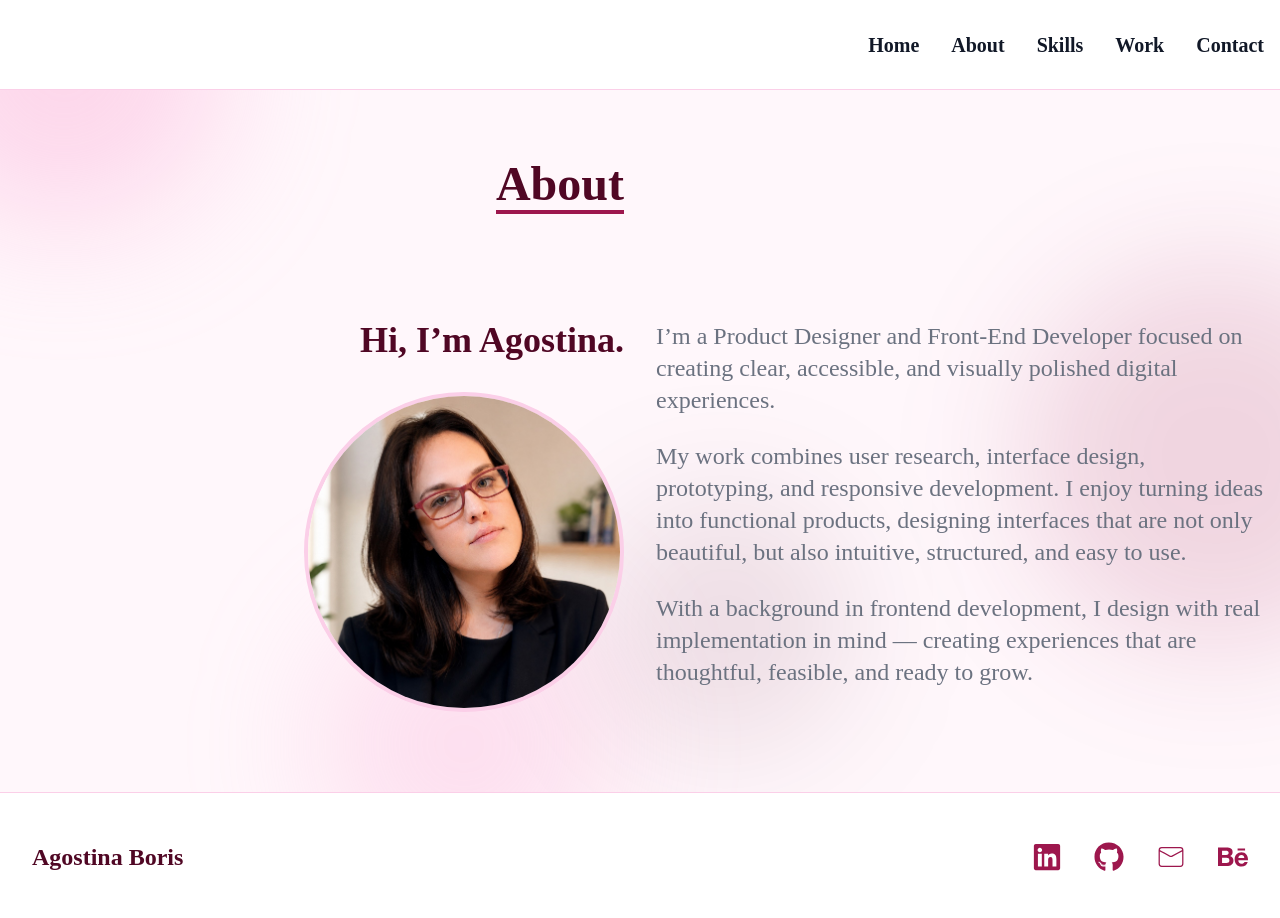
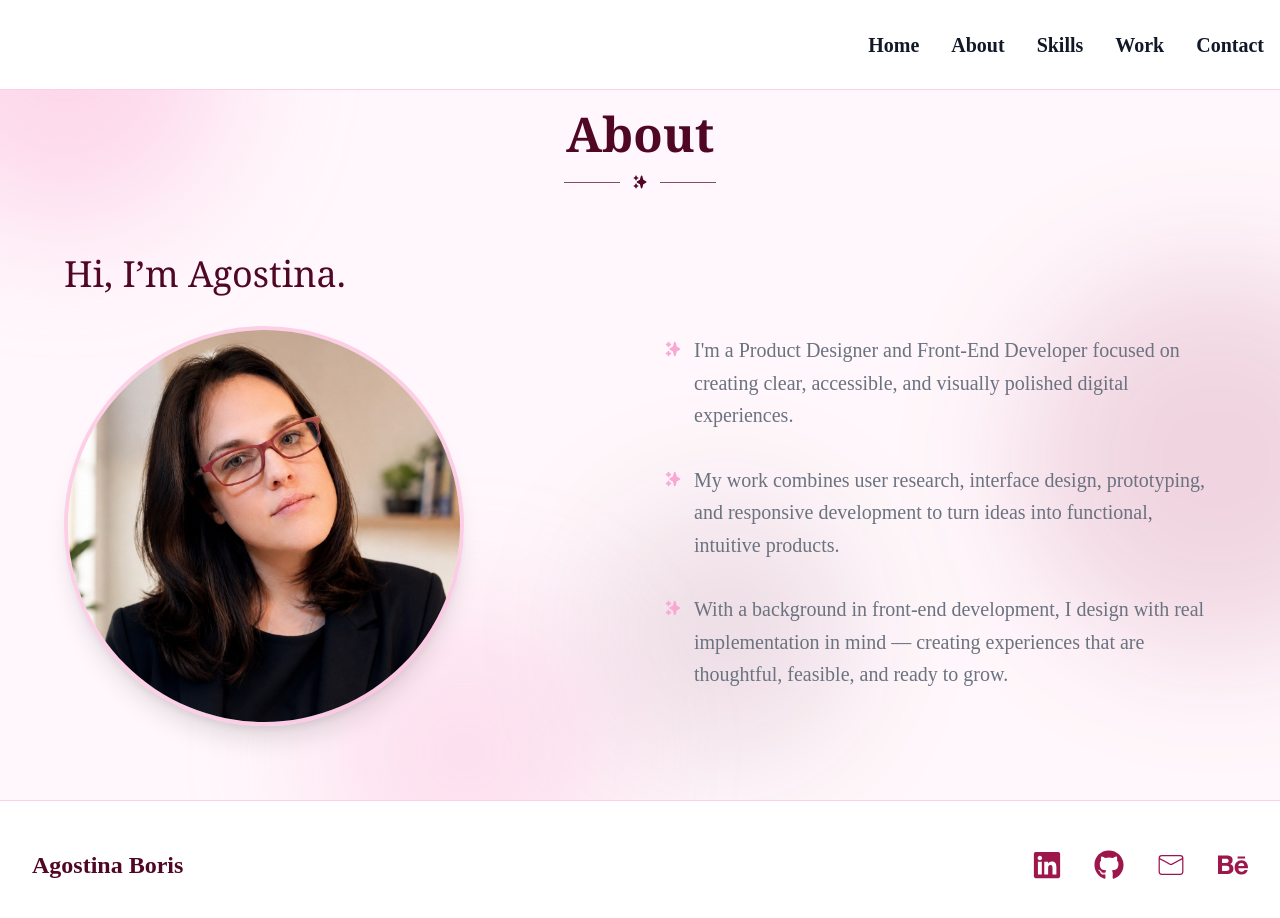
Before and after one commit to AgostinaBoris/portfolio, a React (Create React App) app: page /about in a window 1280 px wide. Shown: the top 918 px of the page. Built offline with nearby package versions, Linux system fonts and the light colour scheme.

Commit message:
Redesign About page to match new layout
Center the "About" heading with a serif title and sparkle divider,
switch to a left-aligned photo/bullet layout with sparkle-marked
points, and enlarge and realign the profile photo against the copy.

```diff
--- a/src/pages/About.jsx
+++ b/src/pages/About.jsx
@@ -1,10 +1,16 @@
 import React from "react";
+import { HiSparkles } from "react-icons/hi";
 import YO from '../assets/yop.jpg'
 
+const points = [
+  "I'm a Product Designer and Front-End Developer focused on creating clear, accessible, and visually polished digital experiences.",
+  "My work combines user research, interface design, prototyping, and responsive development to turn ideas into functional, intuitive products.",
+  "With a background in front-end development, I design with real implementation in mind — creating experiences that are thoughtful, feasible, and ready to grow.",
+];
 
 function About() {
   return (
-    <div name="about" className="relative w-full h-full pt-20 bg-background overflow-hidden">
+    <div name="about" className="relative w-full min-h-screen pt-[110px] pb-16 bg-background overflow-hidden">
       {/* Decorative background blobs: soft, blurred, layered for a delicate 3D depth feel */}
       <div className="pointer-events-none absolute inset-0 overflow-hidden">
         <div className="absolute -top-24 -left-24 w-80 h-80 bg-accent/40 rounded-full blur-3xl" />
@@ -13,42 +19,34 @@ function About() {
         <div className="absolute bottom-10 right-1/3 w-64 h-64 bg-primary-dark/10 rounded-full blur-3xl" />
       </div>
 
-      <div className="relative z-10 flex flex-col justify-center items-center w-full h-full">
-        <div className="max-w-[1000px] w-full grid grid-cols-2 gap-8">
-          <div className="sm:text-right mt-20 pb-8 pl-4">
-            <p className="text-5xl font-bold inline border-b-4 text-primary-dark border-primary">
-              About
-            </p>
+      <div className="relative z-10 max-w-[1200px] w-full mx-auto px-6">
+        <div className="text-center mb-16">
+          <h1 className="font-serif text-5xl font-bold text-primary-dark">About</h1>
+          <div className="mt-4 flex items-center justify-center gap-3">
+            <span className="h-px w-14 bg-primary-dark/70" />
+            <HiSparkles className="text-primary-dark" />
+            <span className="h-px w-14 bg-primary-dark/70" />
           </div>
         </div>
-        <div className="max-w-[1400px] w-full grid sm:grid-cols-2 py-20 gap-8 px-4">
-          <div className="flex flex-col items-end">
-            <p className="sm:text-right text-primary-dark text-4xl font-bold">
+
+        <div className="grid sm:grid-cols-2 gap-x-12 gap-y-10 items-start">
+          <div className="flex flex-col items-start">
+            <p className="font-serif text-4xl text-primary-dark mb-8">
               Hi, I&rsquo;m Agostina.
             </p>
             <img
               src={YO}
               alt="Agostina Boris"
-              className="mt-8 rounded-full w-full max-w-[320px] h-auto border-4 border-border"
+              className="rounded-full w-full max-w-[400px] h-auto border-4 border-accent/50 shadow-xl"
             />
           </div>
-          <div className="space-y-6">
-            <p className="text-2xl text-muted">
-              I&rsquo;m a Product Designer and Front-End Developer focused on
-              creating clear, accessible, and visually polished digital
-              experiences.
-            </p>
-            <p className="text-2xl text-muted">
-              My work combines user research, interface design, prototyping,
-              and responsive development. I enjoy turning ideas into
-              functional products, designing interfaces that are not only
-              beautiful, but also intuitive, structured, and easy to use.
-            </p>
-            <p className="text-2xl text-muted">
-              With a background in frontend development, I design with real
-              implementation in mind — creating experiences that are
-              thoughtful, feasible, and ready to grow.
-            </p>
+          <div className="space-y-8 sm:mt-20">
+            {points.map((text) => (
+              <div key={text} className="flex items-start gap-3">
+                <HiSparkles className="text-accent shrink-0 mt-1.5" size={18} />
+                <p className="text-xl text-muted leading-relaxed">{text}</p>
+              </div>
+            ))}
           </div>
         </div>
       </div>
```
